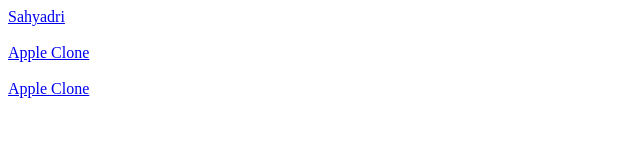
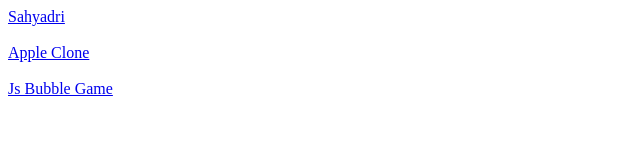
Before and after one commit to sanketshinde3001/sanketshinde3001.github.io, a plain HTML site: page index.html in a window 1280 px wide. Shown: the full height of the page, 0-640 px from the left. Drawn offline with Linux system fonts and the light colour scheme.

Commit message:
Update index.html

```diff
--- a/index.html
+++ b/index.html
@@ -13,7 +13,7 @@
         <a href="Apple Clone WEBSITE/index1.html" target="_blank">Apple Clone</a>
         <br>
         <br>
-        <a href="1 Simple Bubble Game/index.html" target="_blank">Apple Clone</a>
+        <a href="1 Simple Bubble Game/index.html" target="_blank">Js Bubble Game</a>
 
     </div>
 </body>
```
